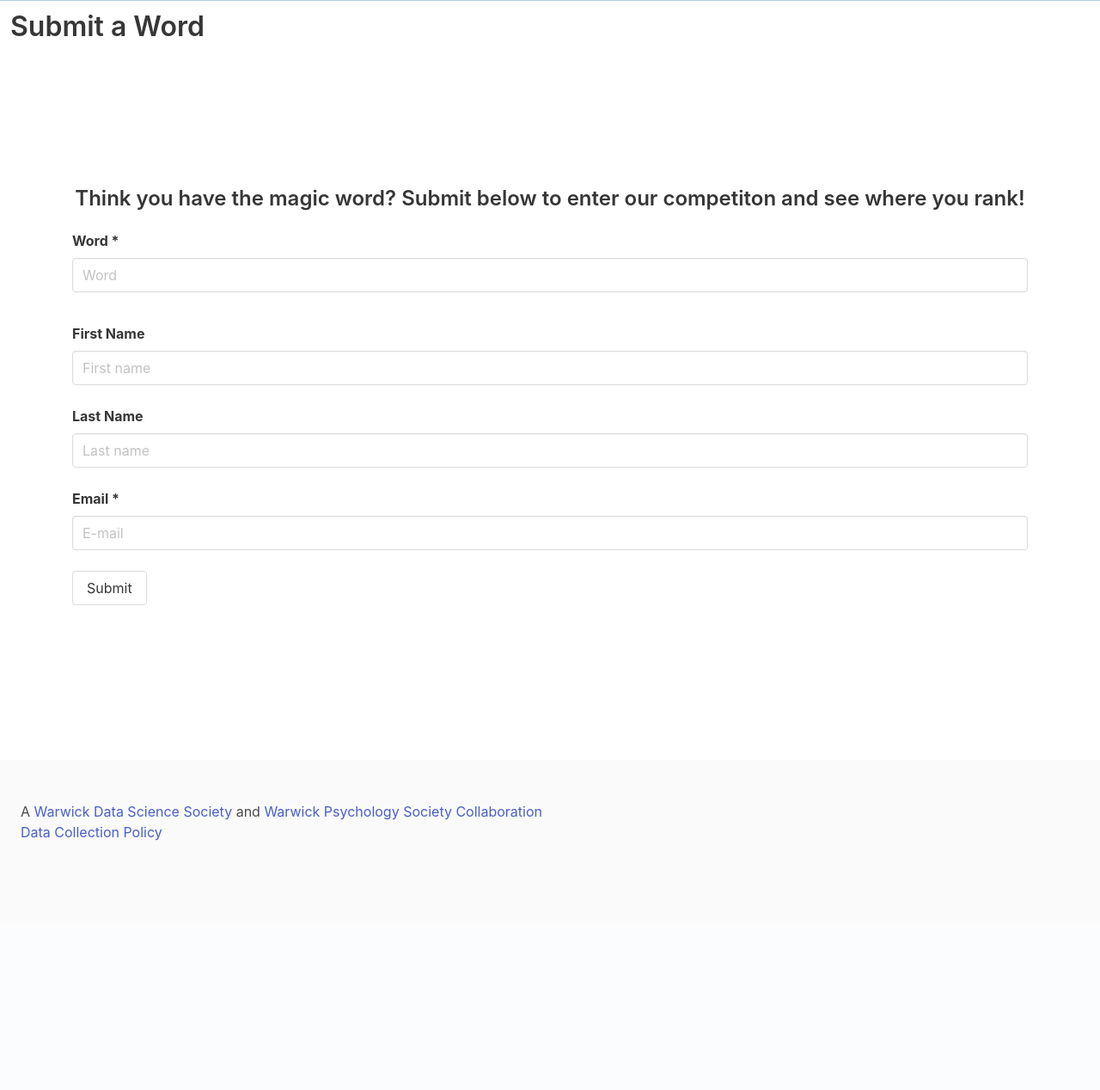
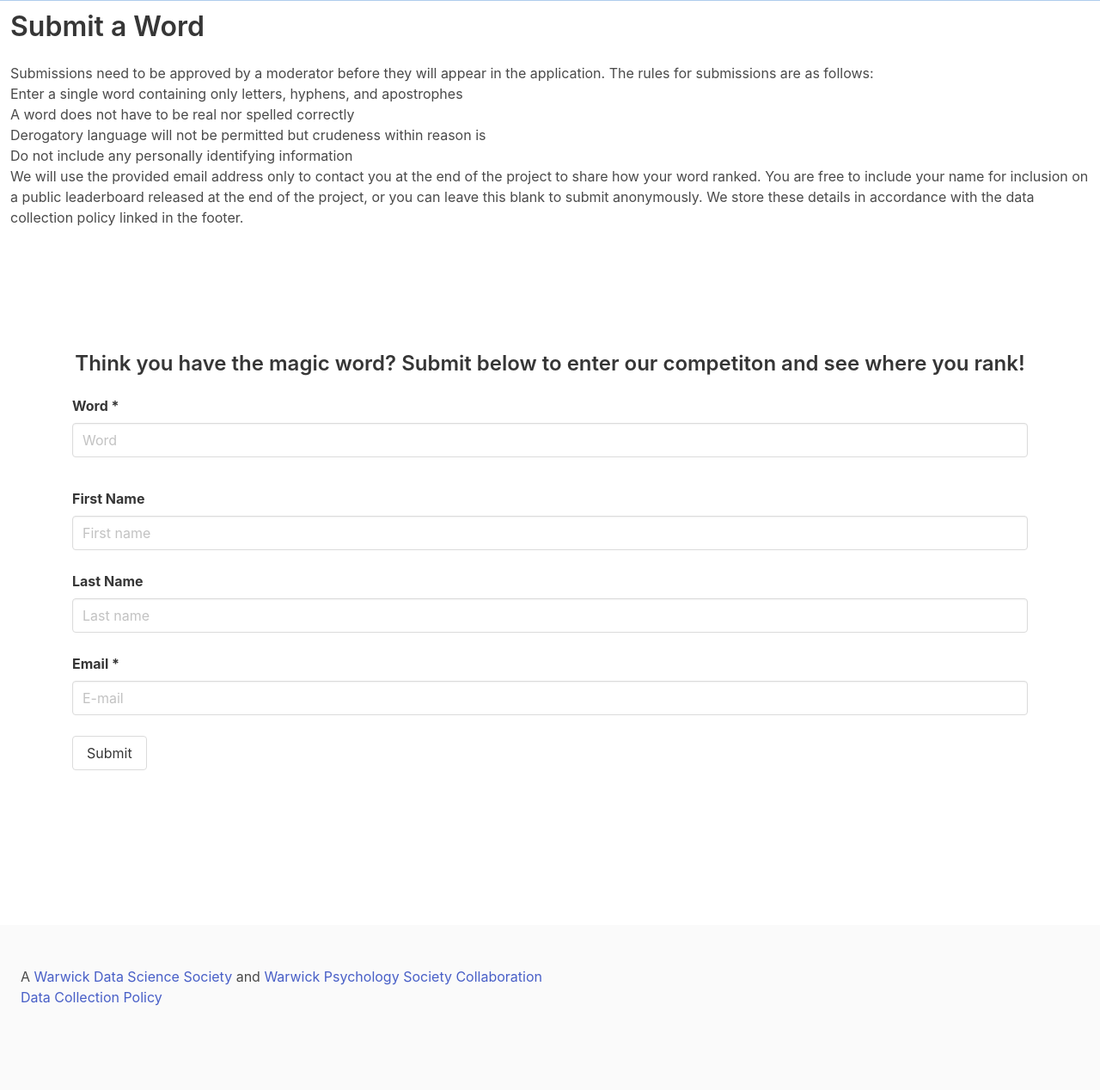
Before and after one commit to warwickdatasciencesociety/psychsoc-collab, a Flask app: page /submit in a window 1280 px wide. Shown: the part 89-1357 px from the top of the page at 86% size. Before the commit the page ends 1067 px from the top, so only its background shows below. Run offline with Flask 2, Linux system fonts and the light colour scheme; parts of the project's set-up code (start-up, migrations or seed data) failed here and were passed over.

Commit message:
Add submission details

```diff
--- a/app/application/templates/submit.html
+++ b/app/application/templates/submit.html
@@ -38,6 +38,15 @@
 	</section>
 	<section class="hero is-medium p-3">
 		<h2 class="title is-size-3 is-size-4-mobile">Submit a Word</h2>
+		<p>Submissions need to be approved by a moderator before they will appear in the application. The rules for submissions are as follows:
+		<ul>
+			<li>Enter a single word containing only letters, hyphens, and apostrophes</li>
+			<li>A word does not have to be real nor spelled correctly</li>
+			<li>Derogatory language will not be permitted but crudeness within reason is</li>
+			<li>Do not include any personally identifying information
+		<ul>
+		<p>We will use the provided email address only to contact you at the end of the project to share how your word ranked. You are free to include your name for inclusion on a public leaderboard released at the end of the project, or you can leave this blank to submit anonymously. We store these details in accordance with the data collection policy linked in the footer.</p>
+		</p>
 		<div class="hero-body">
 
 			<div class="container">
@@ -68,11 +77,10 @@
 			</div>
 		</div>
 	</section>
-	<footer class="footer">
-		<p> A <a href="wdss.io"> Warwick Data Science Society </a> and <a href="#"> Warwick Psychology Society
-				Collaboration </a> </p>
+<footer    class="footer">
+		<p> A <a href="https://www.wdss.io"> Warwick Data Science Society </a> and <a href="https://www.warwicksu.com/societies-sports/societies/Psychology/"> Warwick Psychology Society Collaboration </a> </p>
 		<p> <a href='#'> Data Collection Policy </a></p>
-	</footer>
+		</footer>
 
 	<script>
 		allLetter(document.wordform.word_name);
```
